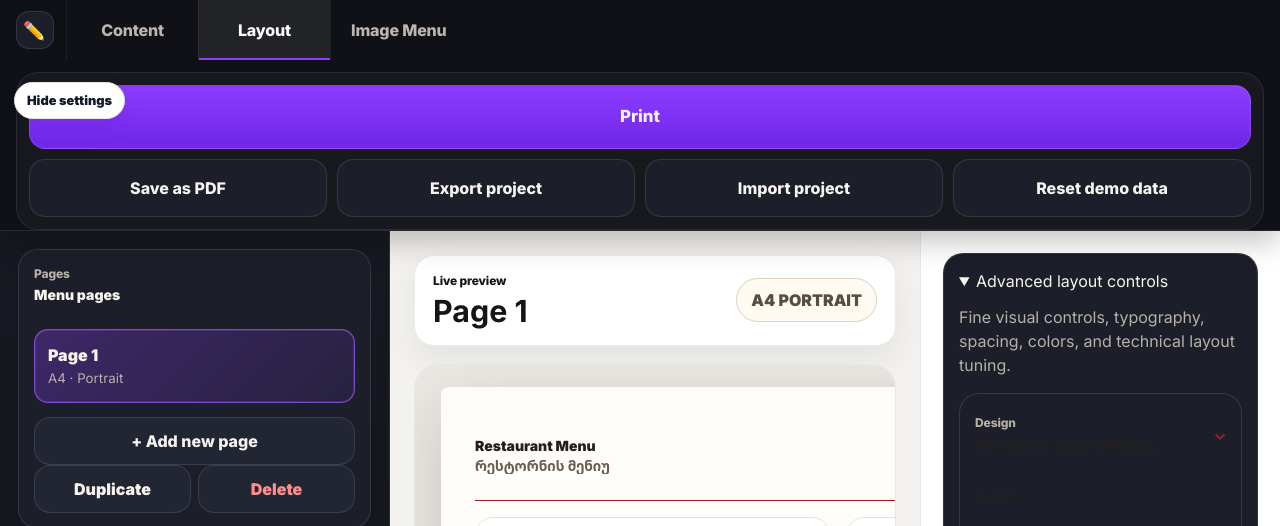
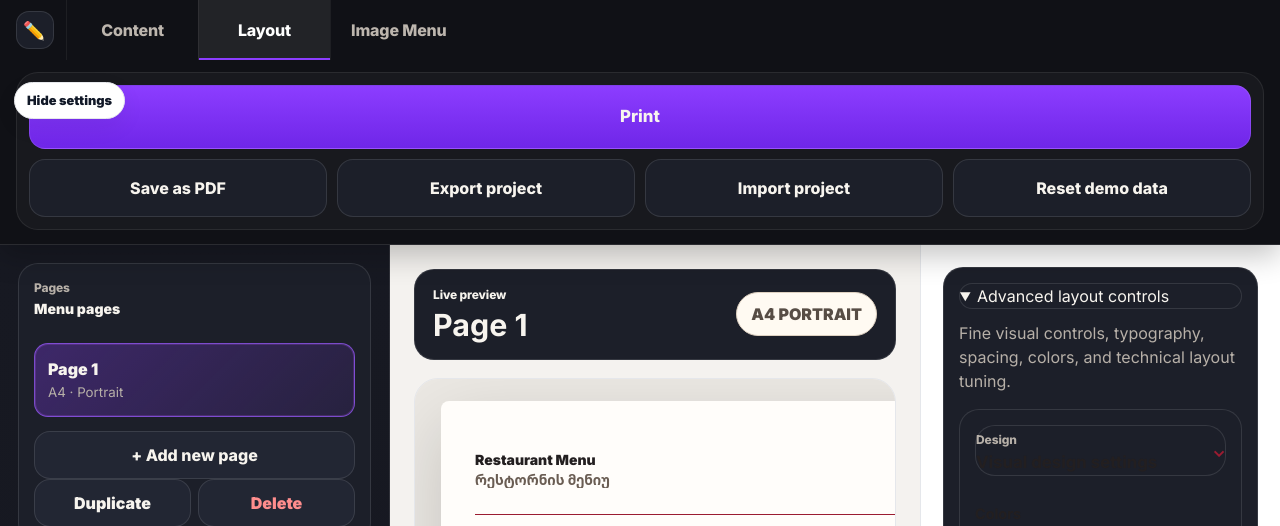
Before and after one commit to sheeeenson/print_menu, a React (Vite) app: page / in a window 1280 px wide. Shown: the top 526 px of the page. Built offline with nearby package versions, Linux system fonts and the light colour scheme.

Commit message:
Unstick project actions and darken layout settings

```diff
--- a/src/ui/appTheme.css
+++ b/src/ui/appTheme.css
@@ -23,27 +23,27 @@ body,.app-shell,.workspace{background:var(--ui-preview)!important;color:#151515!
 button{transition:background .16s ease,border-color .16s ease,transform .16s ease,box-shadow .16s ease;color:inherit}
 button:hover{transform:translateY(-1px)}
 
-.main-navigation,.main-navigation.top-nav{min-height:60px!important;padding:0 16px!important;gap:12px!important;background:#101116!important;border-bottom:1px solid var(--ui-border)!important;box-shadow:0 10px 28px rgba(0,0,0,.24)!important;align-items:center!important;flex-wrap:wrap!important;height:auto!important}
+.main-navigation,.main-navigation.top-nav{min-height:60px!important;padding:0 16px 14px!important;gap:12px!important;background:#101116!important;border-bottom:1px solid var(--ui-border)!important;box-shadow:0 10px 28px rgba(0,0,0,.24)!important;align-items:center!important;flex-wrap:wrap!important;height:auto!important;position:relative!important;top:auto!important}
 .brand-block,.brand-block.compact-brand-block{min-width:auto!important;gap:0!important}.project-name-input{display:none!important}
 .brand-mark{width:38px!important;height:38px!important;border-radius:13px!important;background:#1c1f29!important;color:#fff!important;border:1px solid var(--ui-border)!important;display:grid!important;place-items:center!important;font-size:18px!important}
 .section-tabs{height:60px!important;align-self:stretch!important;padding:0!important;background:transparent!important;border:0!important;border-radius:0!important;gap:0!important;display:flex!important;flex:1 1 auto!important;min-width:0!important;overflow:hidden!important}
 .section-tabs button{height:60px!important;min-width:132px!important;padding:0 20px!important;border:0!important;border-left:1px solid rgba(255,255,255,.06)!important;border-radius:0!important;background:transparent!important;color:#bdb6ae!important;font-weight:760!important;letter-spacing:-.01em!important;white-space:nowrap!important}
 .section-tabs button.active,.section-tabs button:hover,.section-tabs button[aria-selected='true']{background:rgba(255,255,255,.075)!important;color:#fff!important;box-shadow:inset 0 -2px 0 var(--ui-accent)!important}
-.project-actions{display:grid!important;grid-template-columns:repeat(4,minmax(120px,1fr))!important;gap:10px!important;padding:12px!important;background:rgba(255,255,255,.035)!important;border:1px solid rgba(255,255,255,.08)!important;border-radius:22px!important;flex:1 1 100%!important;order:10!important}.project-actions button,.print-top-actions button{min-height:58px!important;padding:10px 14px!important;border-radius:16px!important;background:#1c1f29!important;color:#f7f4ee!important;border:1px solid var(--ui-border)!important;font-weight:800!important;box-shadow:none!important;text-align:center!important}.project-actions button.primary-action{grid-column:1/-1!important;min-height:64px!important;font-size:1.05rem!important;background:linear-gradient(180deg,var(--ui-accent),#6f26e8)!important}.project-actions button:hover{background:#242836!important;border-color:rgba(154,92,255,.44)!important}.save-status,.save-status.saved,.save-status.saving,.save-status.unsaved,.save-status.error{display:none!important}
+.project-actions{position:relative!important;top:auto!important;display:grid!important;grid-template-columns:repeat(4,minmax(120px,1fr))!important;gap:10px!important;padding:12px!important;background:rgba(255,255,255,.035)!important;border:1px solid rgba(255,255,255,.08)!important;border-radius:22px!important;flex:1 1 100%!important;order:10!important}.project-actions button,.print-top-actions button{min-height:58px!important;padding:10px 14px!important;border-radius:16px!important;background:#1c1f29!important;color:#f7f4ee!important;border:1px solid var(--ui-border)!important;font-weight:800!important;box-shadow:none!important;text-align:center!important}.project-actions button.primary-action{grid-column:1/-1!important;min-height:64px!important;font-size:1.05rem!important;background:linear-gradient(180deg,var(--ui-accent),#6f26e8)!important}.project-actions button:hover{background:#242836!important;border-color:rgba(154,92,255,.44)!important}.save-status,.save-status.saved,.save-status.saving,.save-status.unsaved,.save-status.error{display:none!important}
 
-.content-section,.layout-print-section,.image-menu-section{background:var(--ui-preview)!important;min-height:calc(100vh - 60px)!important;height:calc(100vh - 60px)!important;overflow:hidden!important}.category-panel,.layout-admin-panel,.image-menu-panel{background:linear-gradient(180deg,#171922,#101116)!important;color:var(--ui-text)!important;border-right:1px solid var(--ui-border)!important;padding:18px!important;height:calc(100vh - 60px)!important;max-height:none!important;overflow-y:auto!important;align-self:stretch!important}.dish-workspace,.preview-stage,.image-menu-preview-stage{background:var(--ui-preview)!important;padding:24px!important;height:calc(100vh - 60px)!important;overflow:auto!important;min-height:0!important}
+.content-section,.layout-print-section,.image-menu-section{background:var(--ui-preview)!important;min-height:calc(100vh - 60px)!important;height:auto!important;overflow:visible!important}.category-panel,.layout-admin-panel,.image-menu-panel{background:linear-gradient(180deg,#171922,#101116)!important;color:var(--ui-text)!important;border-right:1px solid var(--ui-border)!important;padding:18px!important;min-height:calc(100vh - 60px)!important;height:auto!important;max-height:none!important;overflow-y:visible!important;align-self:stretch!important}.dish-workspace,.preview-stage,.image-menu-preview-stage{background:var(--ui-preview)!important;padding:24px!important;min-height:calc(100vh - 60px)!important;height:auto!important;overflow:visible!important}
 
 .panel-title-row,.workspace-toolbar,.preview-toolbar,.editor-card-title,.subsection-title{gap:12px!important}.panel-title-row h1,.category-panel h1,.layout-admin-panel h1,.image-menu-panel h1{color:var(--ui-text)!important;font-size:22px!important;letter-spacing:-.04em!important;margin:0!important}.eyebrow{color:var(--ui-muted)!important;font-size:12px!important;font-weight:760!important;text-transform:none!important;letter-spacing:-.01em!important;margin-bottom:4px!important}
-.workspace-toolbar,.preview-toolbar{background:var(--ui-white)!important;color:#151515!important;border:1px solid rgba(0,0,0,.08)!important;border-radius:20px!important;padding:16px 18px!important;margin-bottom:18px!important;box-shadow:0 14px 36px rgba(0,0,0,.07)!important}.workspace-toolbar h1,.preview-toolbar h1,.workspace-toolbar p,.preview-toolbar p{color:#151515!important}
+.workspace-toolbar,.preview-toolbar{background:var(--ui-card)!important;color:var(--ui-text)!important;border:1px solid var(--ui-border)!important;border-radius:20px!important;padding:16px 18px!important;margin-bottom:18px!important;box-shadow:none!important}.workspace-toolbar h1,.preview-toolbar h1,.workspace-toolbar p,.preview-toolbar p{color:var(--ui-text)!important}
 
-.panel-section,.editor-card,.category-card,.page-list-item,.category-checkbox,.image-menu-page-list button,.image-menu-dish-picker>div,.image-menu-grid-buttons button,.badge-editor,.empty-state,.placeholder-panel{background:var(--ui-card)!important;color:var(--ui-text)!important;border:1px solid var(--ui-border)!important;border-radius:var(--ui-radius-lg)!important;box-shadow:none!important}.panel-section{padding:15px!important;margin:0 0 14px!important;border-bottom:1px solid var(--ui-border)!important}.editor-card{padding:18px!important}.category-card,.page-list-item,.category-checkbox,.image-menu-page-list button,.image-menu-dish-picker>div,.image-menu-grid-buttons button{border-radius:14px!important;padding:13px!important}.category-card.selected,.page-list-item.selected,.image-menu-page-list button.selected,.image-menu-dish-picker>div.selected,.image-menu-grid-buttons button.active{background:linear-gradient(135deg,rgba(140,61,255,.30),rgba(140,61,255,.10))!important;border-color:var(--ui-border-strong)!important;box-shadow:inset 0 0 0 1px rgba(185,92,255,.20)!important}
+.panel-section,.editor-card,.category-card,.page-list-item,.category-checkbox,.image-menu-page-list button,.image-menu-dish-picker>div,.image-menu-grid-buttons button,.badge-editor,.empty-state,.placeholder-panel,details,summary,.design-control-list,.control-card,.settings-card{background:var(--ui-card)!important;color:var(--ui-text)!important;border:1px solid var(--ui-border)!important;border-radius:var(--ui-radius-lg)!important;box-shadow:none!important}.panel-section{padding:15px!important;margin:0 0 14px!important;border-bottom:1px solid var(--ui-border)!important}.editor-card{padding:18px!important}.category-card,.page-list-item,.category-checkbox,.image-menu-page-list button,.image-menu-dish-picker>div,.image-menu-grid-buttons button{border-radius:14px!important;padding:13px!important}.category-card.selected,.page-list-item.selected,.image-menu-page-list button.selected,.image-menu-dish-picker>div.selected,.image-menu-grid-buttons button.active{background:linear-gradient(135deg,rgba(140,61,255,.30),rgba(140,61,255,.10))!important;border-color:var(--ui-border-strong)!important;box-shadow:inset 0 0 0 1px rgba(185,92,255,.20)!important}
 .panel-section h2,.editor-card h2,.category-card span,.page-list-item span,.category-checkbox strong,.image-menu-page-list button strong,.image-menu-dish-picker strong{color:var(--ui-text)!important}.panel-section h2{font-size:14px!important;font-weight:820!important;margin:0 0 12px!important}.category-card small,.page-list-item small,.category-checkbox small,.image-menu-page-list button small,.image-menu-dish-picker small,.field-label,.slider-label,.image-menu-control,label,small,.muted-text{color:var(--ui-muted)!important}
 
 .field-label,.slider-label,.image-menu-control{font-size:12px!important;font-weight:740!important;margin-bottom:12px!important;gap:7px!important}.field-label input,.field-label textarea,.field-label select,.badge-row input,.badge-row select,.category-panel input,.category-panel select,.category-panel textarea,.layout-admin-panel input,.layout-admin-panel select,.layout-admin-panel textarea,.image-menu-panel input,.image-menu-panel select,.image-menu-panel textarea{min-height:38px!important;padding:9px 11px!important;border-radius:12px!important;background:var(--ui-card-2)!important;color:var(--ui-text)!important;border:1px solid var(--ui-border)!important;box-shadow:none!important}.field-label input:focus,.field-label textarea:focus,.field-label select:focus,input:focus,select:focus,textarea:focus{outline:2px solid rgba(140,61,255,.28)!important;border-color:var(--ui-accent)!important}input[type='range'],input[type='checkbox'],input[type='radio']{accent-color:var(--ui-accent)!important}.slider-label strong,.image-menu-control strong{background:var(--ui-card-2)!important;color:var(--ui-text)!important;border:1px solid var(--ui-border)!important;border-radius:9px!important;padding:4px 7px!important}
 
 .primary-action{background:linear-gradient(180deg,var(--ui-accent),#6f26e8)!important;color:#fff!important;border:1px solid rgba(190,120,255,.68)!important;border-radius:16px!important;box-shadow:0 12px 24px rgba(140,61,255,.26)!important;font-weight:800!important}.secondary-action,.action-row button,.subsection-title button,.badge-row button{background:var(--ui-card-2)!important;color:var(--ui-text)!important;border:1px solid var(--ui-border)!important;border-radius:16px!important;box-shadow:none!important;min-height:48px!important}.action-row button.danger{color:#ff8d8d!important}
 
-.image-menu-page-actions{display:grid!important;grid-template-columns:1fr 1fr!important;gap:14px!important}.paper-scroll,.image-menu-preview-shell{background:#ebe8e3!important;border-radius:24px!important;padding:22px 26px 44px!important}.paper-page,.image-menu-page{box-shadow:0 24px 70px rgba(0,0,0,.16)!important}.image-preview,.preview-image-box,.preview-image-placeholder{background:var(--ui-card-2)!important;border-color:var(--ui-border)!important;color:var(--ui-muted)!important}
+button:contains('Hide settings'){display:none!important}.image-menu-page-actions{display:grid!important;grid-template-columns:1fr 1fr!important;gap:14px!important}.paper-scroll,.image-menu-preview-shell{background:#ebe8e3!important;border-radius:24px!important;padding:22px 26px 44px!important}.paper-page,.image-menu-page{box-shadow:0 24px 70px rgba(0,0,0,.16)!important}.image-preview,.preview-image-box,.preview-image-placeholder{background:var(--ui-card-2)!important;border-color:var(--ui-border)!important;color:var(--ui-muted)!important}
 
-@media(max-width:900px){.main-navigation,.main-navigation.top-nav{position:sticky!important;top:0!important}.project-actions{grid-template-columns:repeat(2,minmax(0,1fr))!important}.project-actions button.primary-action{grid-column:1/-1!important}.project-actions button{min-height:52px!important}.section-tabs{flex:1 1 100%!important;order:2!important}.section-tabs button{min-width:120px!important;flex:1 0 auto!important}.content-section,.layout-print-section,.image-menu-section{height:auto!important;min-height:calc(100vh - 60px)!important;overflow:visible!important}.category-panel,.layout-admin-panel,.image-menu-panel{height:auto!important;min-height:calc(100vh - 60px)!important}.dish-workspace,.preview-stage,.image-menu-preview-stage{height:auto!important;min-height:calc(100vh - 60px)!important}}
+@media(max-width:900px){.main-navigation,.main-navigation.top-nav{position:relative!important;top:auto!important}.project-actions{grid-template-columns:repeat(2,minmax(0,1fr))!important}.project-actions button.primary-action{grid-column:1/-1!important}.project-actions button{min-height:52px!important}.section-tabs{flex:1 1 100%!important;order:2!important}.section-tabs button{min-width:120px!important;flex:1 0 auto!important}.content-section,.layout-print-section,.image-menu-section{height:auto!important;min-height:calc(100vh - 60px)!important;overflow:visible!important}.category-panel,.layout-admin-panel,.image-menu-panel{height:auto!important;min-height:calc(100vh - 60px)!important}.dish-workspace,.preview-stage,.image-menu-preview-stage{height:auto!important;min-height:calc(100vh - 60px)!important}}
 @media print{.main-navigation,.main-navigation.top-nav,.project-actions,.section-tabs,.save-status{box-shadow:none!important;transform:none!important}.paper-page,.image-menu-page{box-shadow:none!important}}
```
